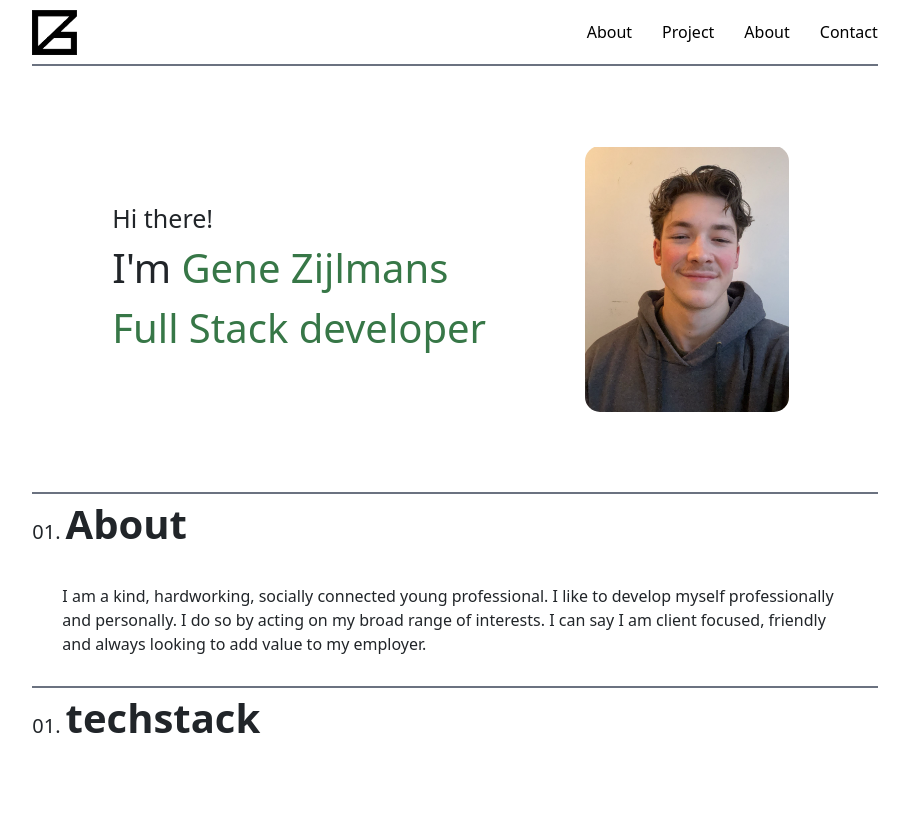
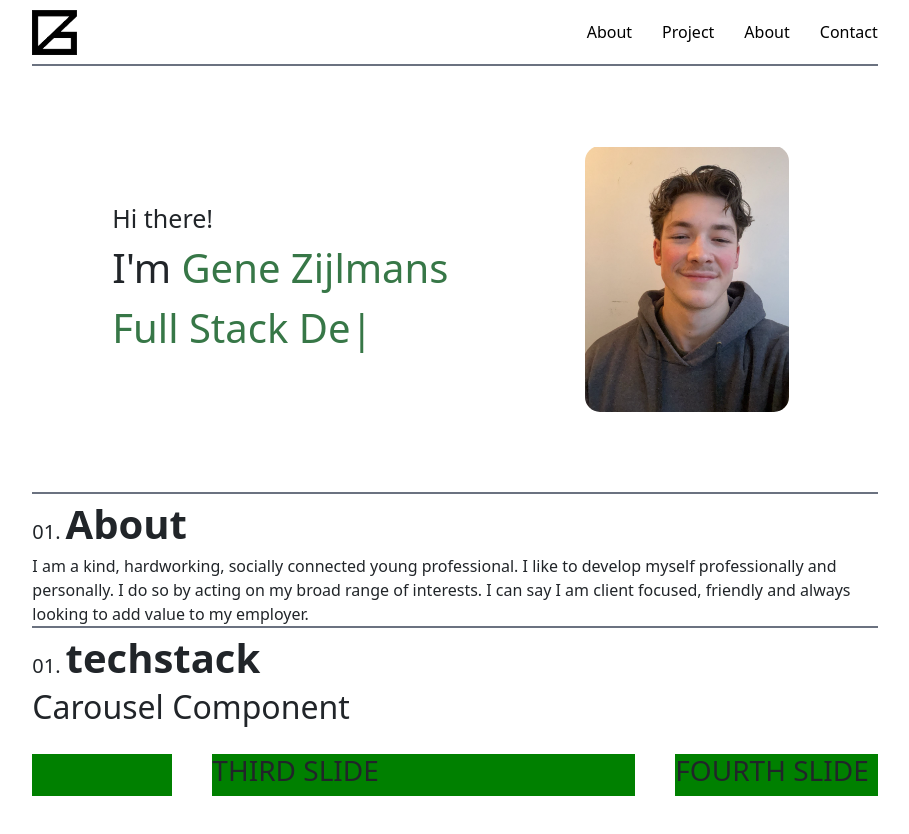
Before and after one commit to GeneZijlboot/GenePortfolio2024, a React (Vite) app: page / in a window 1280 px wide. Shown: the top 834 px of the page, without its empty margins (185-1094 px from the left). Before the commit the page ends 800 px from the top, so only its background shows below. Built offline with nearby package versions, Linux system fonts and the light colour scheme.

Commit message:
added typewriter for function and added react slick slider

```diff
--- a/package.json
+++ b/package.json
@@ -13,7 +13,10 @@
     "bootstrap": "^5.3.3",
     "react": "^18.2.0",
     "react-dom": "^18.2.0",
-    "sass": "^1.77.5"
+    "react-slick": "^0.30.2",
+    "sass": "^1.77.5",
+    "slick-carousel": "^1.8.1",
+    "typewriter-effect": "^2.21.0"
   },
   "devDependencies": {
     "@types/react": "^18.2.66",
--- a/src/components/about.jsx
+++ b/src/components/about.jsx
@@ -7,7 +7,7 @@ function about() {
             <div className="number">01.</div>
             <div className="title">About</div>
         </div>
-        <div className="textblock">
+        <div className="textbl">
             I am a kind, hardworking, socially connected young professional. I like to develop myself
             professionally and personally. I do so by acting on my broad range of interests. I can say
             I am client focused, friendly and always looking to add value to my employer.
--- a/src/components/frontpage.jsx
+++ b/src/components/frontpage.jsx
@@ -1,6 +1,20 @@
+import React, { useEffect, useRef } from 'react';
+import Typewriter from 'typewriter-effect/dist/core';
 import '../styling/frontpage.scss';
 
 function frontpage() {
+    const typewriterRef = useRef(null);
+
+    useEffect(() => {
+        if (typewriterRef.current) {
+            new Typewriter(typewriterRef.current, {
+                strings: ['Full Stack Developer', 'MERN-Stack Developer'],
+                autoStart: true,
+                loop: true,
+            });
+        }
+    }, []);
+
     return (
         <div className="frontpage">
             <div className="row">
@@ -8,7 +22,9 @@ function frontpage() {
                     <div className="textbox">
                         <div className="text">Hi there!</div>
                         <div className="name">I'm <span style={{ color: '#377747' }}>Gene Zijlmans</span></div>
-                        <div className="function">Full Stack developer</div>
+                        <div className="function">
+                            <span ref={typewriterRef}></span>
+                        </div>
                     </div>
                 </div>
                 <div className="col-md-4">
--- a/src/components/techstack.jsx
+++ b/src/components/techstack.jsx
@@ -1,12 +1,41 @@
 import '../styling/techstack.scss';
+import Slider from "react-slick";
+import "slick-carousel/slick/slick.css";
+import "slick-carousel/slick/slick-theme.css";
 
 function techstack() {
+    const settings = {
+        speed: 500,
+        slidesToShow: 2,
+        slidesToScroll: 1,
+        infinite: true,
+        autoplay: true,
+        autoplaySpeed: 2000,
+    };
+
     return (
       <div className="techstack">
         <div className="title-wrapper">
             <div className="number">01.</div>
             <div className="title">techstack</div>
         </div>
+        <div className='carousel'>
+            <h2>Carousel Component</h2>
+            <Slider {...settings}>
+                <div>
+                <h3>FIRST SLIDE</h3>
+                </div>
+                <div>
+                <h3>SECOND SLIDE</h3>
+                </div>
+                <div>
+                <h3>THIRD SLIDE</h3>
+                </div>
+                <div>
+                <h3>FOURTH SLIDE</h3>
+                </div>
+            </Slider>
+        </div>
       </div>
     )
   }
--- a/src/styling/techstack.css
+++ b/src/styling/techstack.css
@@ -9,4 +9,8 @@
 .techstack .title-wrapper .title {
   font-weight: 600;
   font-size: 40px;
+}
+.techstack .carousel .slick-slide {
+  background-color: green;
+  margin: 20px;
 }/*# sourceMappingURL=techstack.css.map */
--- a/src/styling/techstack.scss
+++ b/src/styling/techstack.scss
@@ -11,4 +11,11 @@
             font-size: 40px;
         }
     }
+
+    .carousel{
+        .slick-slide{
+            background-color: green;
+            margin: 20px;
+        }
+    }
 }
```
Also changed, not shown: 2 other files (tests, documents, lock files or other folders).
